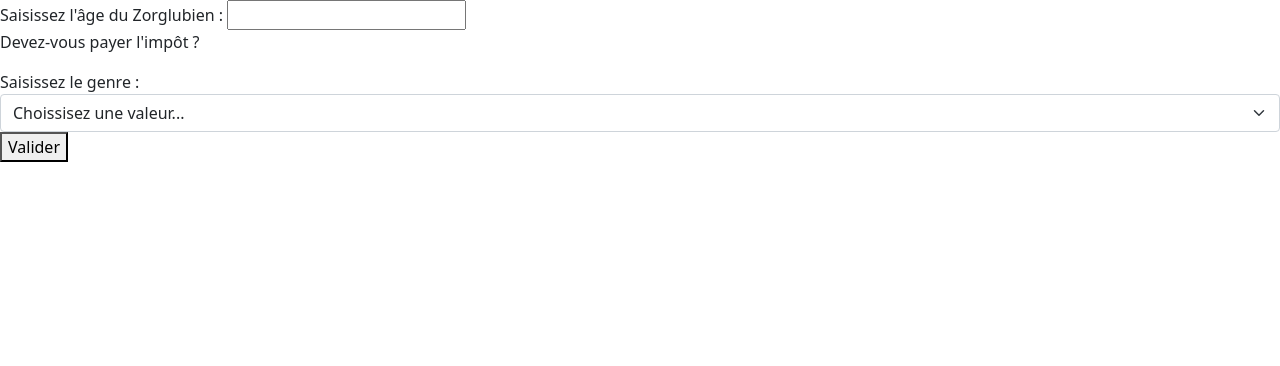
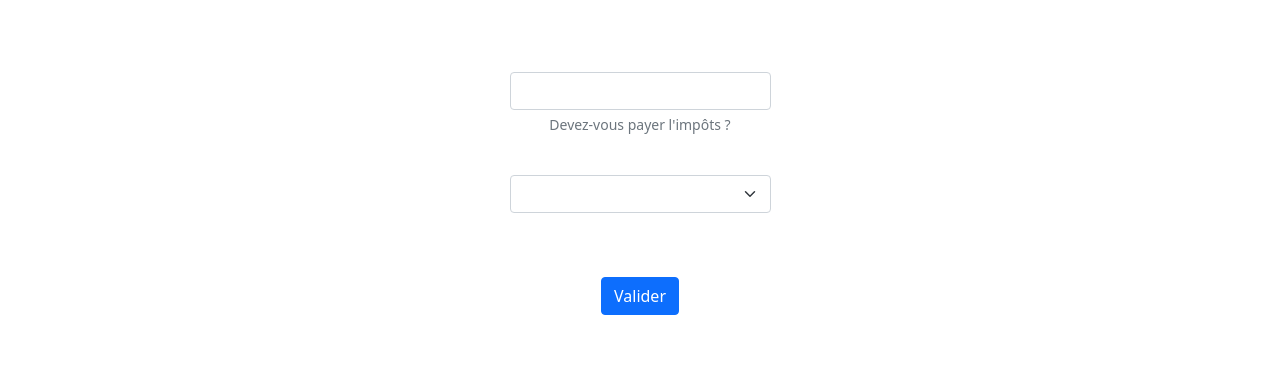
Before and after one commit to davydebut/javascript-apprentissage, a plain HTML site: page impôt/index.html in a window 1280 px wide. Drawn offline with nearby package versions, Linux system fonts and the light colour scheme.

Commit message:
impots html réecrit

```diff
--- a/impôt/index.html
+++ b/impôt/index.html
@@ -14,22 +14,31 @@
 </head>
 
 <body>
-
-    <label for="âge">Saisissez l'âge du Zorglubien :</label>
-    <input type="number" name="âge" id="age">
-    <p>Devez-vous payer l'impôt ?</p>
-
-    <label for="sexe">Saisissez le genre :</label>
-    <select class="form-select" name="sexe" id="sexe">
-        <option selected>Choissisez une valeur...</option>
-        <option value="H">Homme</option>
-        <option value="F">Femme</option>
-    </select>
-    <button type="submit">Valider</button>
-
-
-
-
+    <div class="container">
+        <div class="row">
+            <div class="col-sm-3 mx-auto mt-5 text-center">
+                <div class="mb-3">
+                    <label for="" class="from-label"></label>
+                    <input type="number" id="age-saisi" class="form-control" aria-describedby="age-saisi">
+                    <div class="form-text" id="age-description">Devez-vous payer l'impôts ?</div>
+                </div>
+                <div class="mb-3">
+                    <label for="genre-saisi" class="form-label"></label>
+                    <select id="genre-saisi" class="form-select" aria-label="Default select exemple">
+                        <option selected></option>
+                        <option value="H">Homme</option>
+                        <option value="F">Femme</option>
+                    </select>
+                </div>
+                <button type="submit" id="bouton" class="btn btn-primary mt-5">Valider</button>
+            </div>
+        </div>
+        <div class="row">
+            <div class="col-sm-3 mx-auto mt-5 text-center">
+                <div id="message"></div>
+            </div>
+        </div>
+    </div>
 
     <!-- Optional JavaScript; choose one of the two! -->
     <script src="app.js"></script>
```
